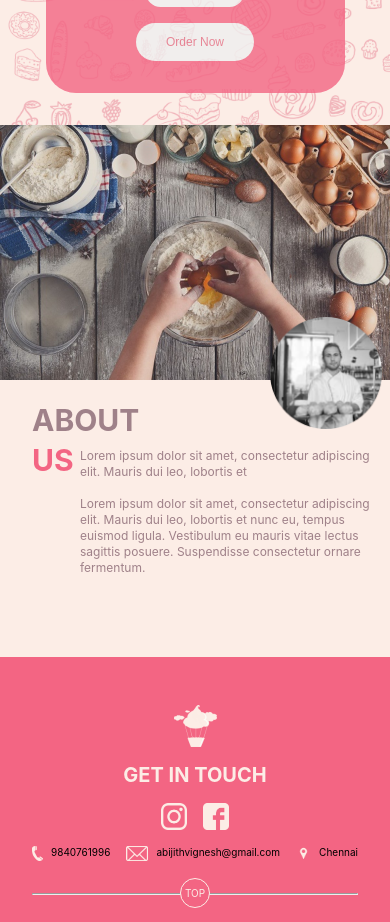
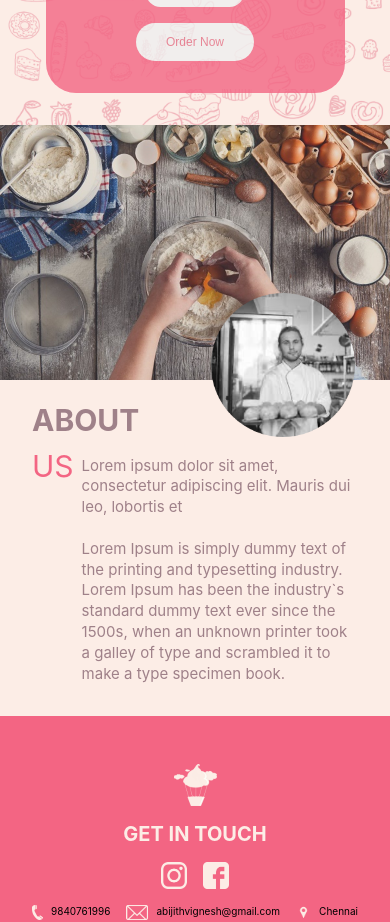
Before and after one commit to abijithvignesh/highOnCakes, a React (Create React App) app in the folder Frontend/: page / in a window 390 px wide. Shown: the part 2480-3402 px from the top of the page. Built offline with nearby package versions, Linux system fonts and the light colour scheme.

Commit message:
added responsive changes for about us component

```diff
--- a/Frontend/src/components/aboutus/AboutUs.js
+++ b/Frontend/src/components/aboutus/AboutUs.js
@@ -15,25 +15,24 @@ export default function AboutUs() {
   return (
     <>
       <Wrapper>
-        <Banner>
-          <CoverPhoto src={aboutus} alt="about us"></CoverPhoto>
-          <ProfilePhoto src={profilepic} alt="profile pic"></ProfilePhoto>
-        </Banner>
+        <CoverPhoto src={aboutus} alt="about us"></CoverPhoto>
+          <Aboutus>
+            ABOUT<br />
+          </Aboutus>
         <Container>
-          <Aboutus>
-            ABOUT <br />
-            <span>US</span>
-          </Aboutus>
-          <Content>
-            Lorem ipsum dolor sit amet, consectetur adipiscing elit. Mauris dui
-            leo, lobortis et
-            <br />
-            <br />
-            Lorem ipsum dolor sit amet, consectetur adipiscing elit. Mauris dui
-            leo, lobortis et nunc eu, tempus euismod ligula. Vestibulum eu
-            mauris vitae lectus sagittis posuere. Suspendisse consectetur ornare
-            fermentum.
+          <Content className="">
+            <span className="aboutcont">US</span>
+            <span className="content">
+              Lorem ipsum dolor sit amet, consectetur adipiscing elit. Mauris dui
+              leo, lobortis et
+              <br />
+              <br />
+              Lorem Ipsum is simply dummy text of the printing and typesetting industry. Lorem Ipsum has been the industry`s standard dummy text ever since the 1500s, when an unknown printer took a galley of type and scrambled it to make a type specimen book.
+            </span>
           </Content>
+          <div className="profile-container">
+            <ProfilePhoto src={profilepic} alt="profile pic"></ProfilePhoto>
+          </div>
         </Container>
       </Wrapper>
     </>
--- a/Frontend/src/components/aboutus/AboutUsElements.js
+++ b/Frontend/src/components/aboutus/AboutUsElements.js
@@ -1,7 +1,7 @@
 import styled from "styled-components/macro";
-
+import aboutus from "../../images/aboutus.png";
 export const Wrapper = styled.section`
-  height: 500px;
+  position: relative;
 `;
 
 export const Banner = styled.div`
@@ -13,19 +13,34 @@ export const CoverPhoto = styled.img`
 `;
 
 export const ProfilePhoto = styled.img`
-  position: absolute;
- // width: 115px;
-  width: 7rem;
-  top: 12rem;
-  right: .5rem;
+  width: 15rem;
+  height: 15rem;
+  @media (max-width: 768px) {
+    position: absolute;
+    width: 9rem;
+    height: 9rem;
+    z-index: 1;
+    top: -60%;
+    right: 1%
+  }
 `;
 
 export const Container = styled.div`
   position: relative;
+  display: flex;
+  margin: 0 2rem;
+  @media (min-width: 768px) {
+    div.profile-container{
+      display: flex;
+      justify-content: center;
+      flex: 0 0 41.666667%;
+      max-width: 41.666667%;
+    }
+  }
 `;
 
 export const Aboutus = styled.p`
-  color: #9f8189;
+  color: #9F8189;
   font-size: 30px;
   font-weight: bold;
   margin-top: 1rem;
@@ -33,15 +48,33 @@ export const Aboutus = styled.p`
   line-height: 2.5rem;
   position: relative;
   span {
-    color: #f36583;
+    color: #F36583;
   }
 `;
 
 export const Content = styled.p`
-  font-size: 12px;
-  color: #9f8189;
-  position: absolute;
-  margin-left: 5rem;
-  top: 3rem;
-  line-height: 1rem;
+  font-size: 20px;
+  margin-top: 1rem;
+  display: flex;
+  color: #9F8189;
+  line-height: 1.3rem;
+  @media(min-width: 768px) {
+    flex: 0 0 58.333333%;
+    max-width: 58.333333%;
+    span.aboutcont {
+      margin-right: 1rem;
+    }
+  }
+  @media(max-width: 768px) {
+    span.content {
+      font-size: 15px;
+    }
+    span.aboutcont {
+      margin-right: 0.5rem;
+    }
+  }
+  span.aboutcont {
+    font-size: 30px;
+    color: #F36583;
+  }
 `;
```
